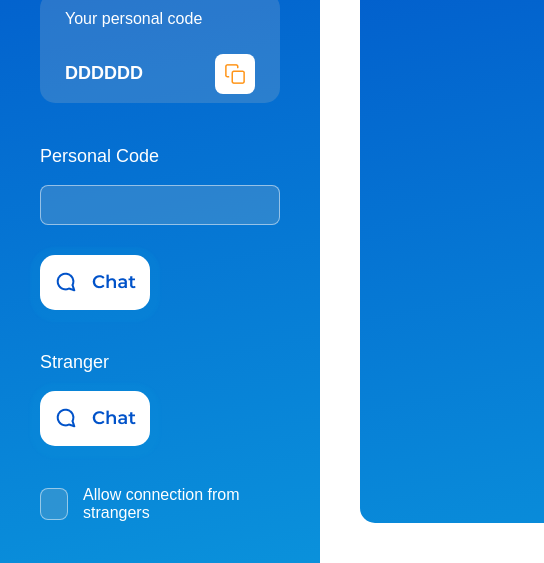
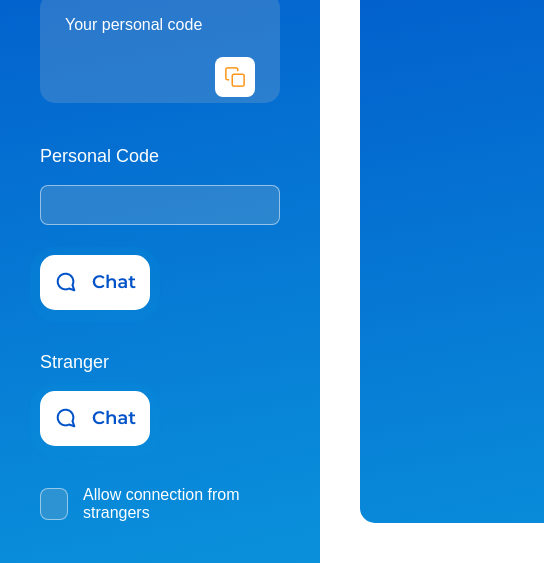
Before and after one commit to MuhammedMurad21/vid-chat, a website with bundled scripts: page index.html in a window 1280 px wide. Shown: the part 237-800 px from the top of the page, 0-544 px from the left. Built offline with nearby package versions, Linux system fonts and the light colour scheme; files whose address does not match are found by name.

Commit message:
i don't know why it is not deployed

```diff
--- a/index.html
+++ b/index.html
@@ -22,7 +22,7 @@
                         </p>
                     </div>
                     <div class="personal_code_value_container">
-                        <p class='personal_code_value_paragraph' id='personal_code_paragraph'>DDDDDD</p>
+                        <p class='personal_code_value_paragraph' id='personal_code_paragraph'></p>
                         <button class='personal_code_copy_button' id='personal_code_copy_button'>
                             <img src='copyButton.png'></img>
                         </button>
```
